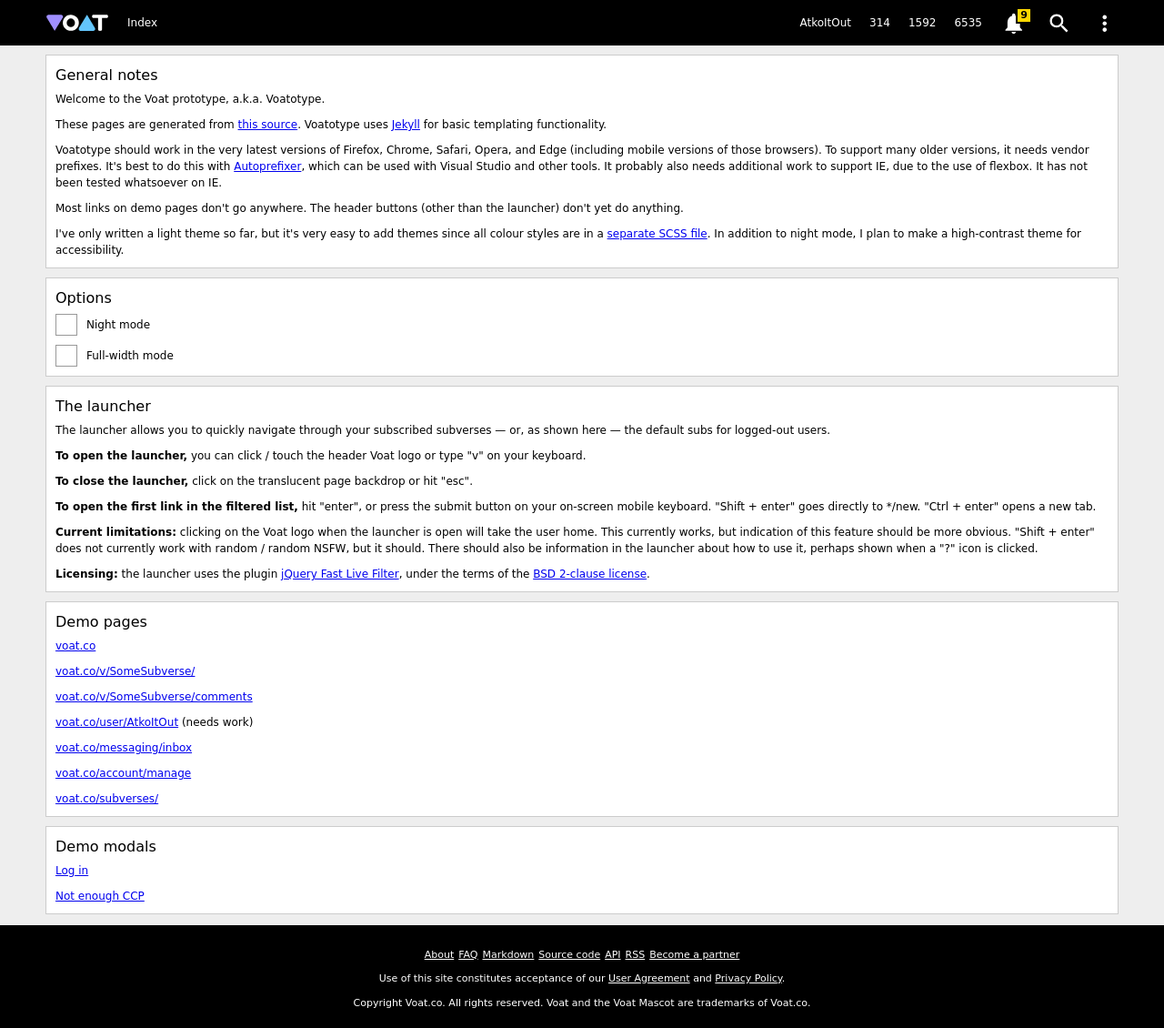
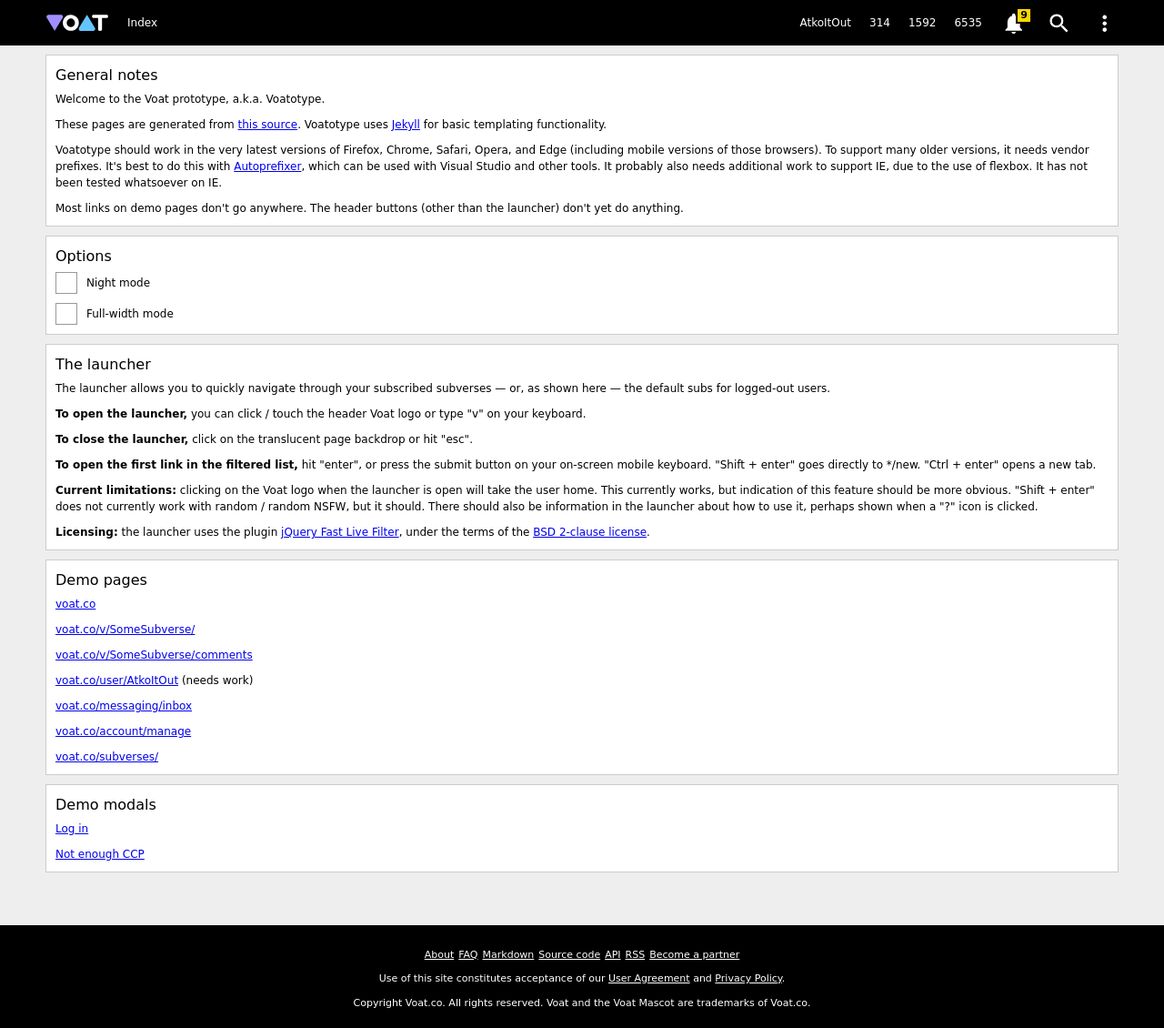
Before and after one commit to AmyAcker/Voatotype, a Jekyll site: the page built from index.html, in a window 1280 px wide and 1130 px high. Shown: the whole window at 91% size. Built offline with Jekyll 4.4.1, drawn with Linux system fonts in a browser that asks for light colours.

Commit message:
update notes

```diff
--- a/index.html
+++ b/index.html
@@ -22,9 +22,6 @@
                 </p>
                 <p>
                     Most links on demo pages don't go anywhere. The header buttons (other than the launcher) don't yet do anything.
-                </p>
-                <p>
-                    I've only written a light theme so far, but it's very easy to add themes since all colour styles are in a <a href="https://github.com/mijowa/Voatotype/blob/gh-pages/_sass/themes/_default.scss">separate SCSS file</a>. In addition to night mode, I plan to make a high-contrast theme for accessibility.
                 </p>
             </div>
         </div>
```
